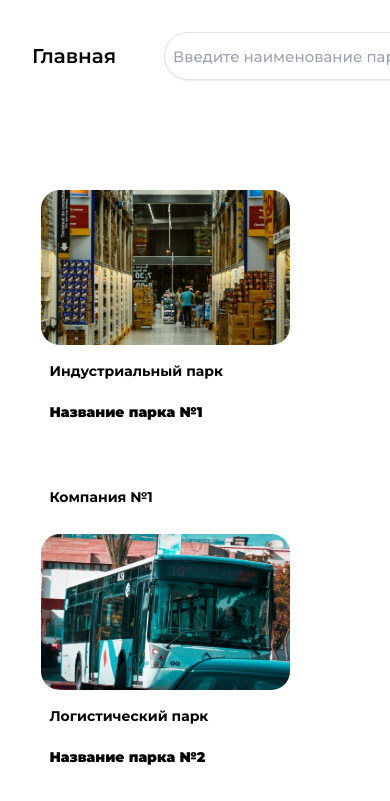
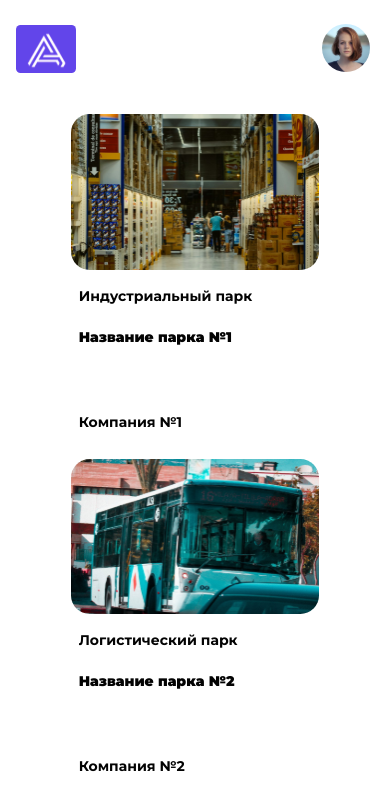
Before and after one commit to zhansvltan/logistickaz, a React (Vite) app: page /cabinet in a window 390 px wide. Shown: the top 801 px of the page. Built offline with nearby package versions, Linux system fonts and the light colour scheme; the HTML template or start-up script is replaced by a standard one.

Commit message:
some mobile adaptation

```diff
--- a/src/CabinetPage/Cabinet.jsx
+++ b/src/CabinetPage/Cabinet.jsx
@@ -1,8 +1,14 @@
+import React, { useState } from 'react'
 import { Link } from 'react-router-dom'
 
 import ParkCard from '../components/ParkCard.jsx'
 
 const CabinetPage = () => {
+  const [isSidebarOpen, setSidebarOpen] = useState(false)
+
+  const toggleSidebar = () => {
+    setSidebarOpen(!isSidebarOpen)
+  }
   const cardsData = [
     {
       imageSrc: 'assets/park1.svg',
@@ -25,71 +31,76 @@ const CabinetPage = () => {
   ]
 
   return (
-    <div className="flex overflow-hidden">
+    <div className="flex overflow-hidden mobile:justify-center laptop:justify-start">
       <div
         id="sidebar"
-        className="flex-col justify-around bg-[#f0f0f0] rounded-[24px] mobile:hidden laptop:block laptop:w-[200px] laptop:min-h-[100vh] text-[18px]"
+        className={`flex-col justify-around bg-[#f0f0f0] rounded-[24px] ${
+          isSidebarOpen
+            ? 'mobile:block mobile:absolute mobile:left-0 mobile:pt-[20%] mobile:w-[170px] mobile:h-[100%]'
+            : 'mobile:hidden'
+        } laptop:static laptop:block laptop:w-[200px] laptop:min-h-[100vh] text-[18px]`}
       >
         <div className="flex-col h-[88%]" id="top side">
-          <div className="pt-8  pl-8">
+          <div className="pt-8  mobile:pl-4 laptop:pl-8">
             <img
               src="/assets/logo.svg"
               alt="logo"
-              className="w-[105px] h-[85px] mb-10 "
+              className="w-[105px] h-[85px] mb-10 mobile:hidden laptop:block"
             />
           </div>
-          <div className="flex gap-4 mb-3  pl-8 items-center">
+          <div className="flex gap-4 mb-3  mobile:pl-4 laptop:pl-8 items-center">
             <img
               src="/assets/home.svg"
               alt="home"
-              className="h-[20px] w-[20px]"
+              className="mobile:h-[16px] mobile:w-[16px] laptop:h-[20px] laptop:w-[20px]"
             />
-            <span>
+            <span className="font-[600] text-[#030303] mobile:text-[12px] laptop:text-[18px]">
               <Link to="/">Главная</Link>
             </span>
           </div>
           <div
-            className="flex gap-4 mb-3 bg-white rounded-[24px] pl-8 h-[44px] items-center"
+            className="flex gap-4 mb-3 bg-white rounded-[24px] mobile:pl-4 laptop:pl-8 h-[44px] items-center"
             style={{ boxShadow: '0px 2px 10px rgba(3,3,3,0.1)' }}
           >
             <img
               src="/assets/search.svg"
               alt="home"
-              className="h-[20px] w-[20px]"
+              className="mobile:h-[16px] mobile:w-[16px] laptop:h-[20px] laptop:w-[20px]"
             />
-            <span>
+            <span className="font-[600] text-[#030303] mobile:text-[12px] laptop:text-[18px]">
               <Link to="/">Поиск</Link>
             </span>
           </div>
-          <div className="flex gap-4 mb-16  pl-8 items-center">
+          <div className="flex gap-4 mb-16  mobile:pl-4 laptop:pl-8 items-center">
             <img
               src="/assets/bookmark.svg"
               alt="home"
-              className="h-[20px] w-[20px]"
+              className="mobile:h-[16px] mobile:w-[16px] laptop:h-[20px] laptop:w-[20px]"
             />
-            <span>
+            <span className="font-[600] text-[#030303] mobile:text-[12px] laptop:text-[18px]">
               <Link to="/">Парки</Link>
             </span>
           </div>
-          <div className="flex gap-4  pl-8 items-center">
+          <div className="flex gap-4  mobile:pl-4 laptop:pl-8 items-center">
             <img
               src="/assets/plus.svg"
               alt="home"
-              className="h-[20px] w-[20px]"
+              className="mobile:h-[16px] mobile:w-[16px] laptop:h-[20px] laptop:w-[20px]"
             />
-            <span>
+            <span className="font-[600] text-[#030303] mobile:text-[12px] laptop:text-[18px]">
               <Link to="/">Добавить</Link>
             </span>
           </div>
         </div>
-        <div className="flex-col  pl-8 " id="bottom side">
+
+        <div className="flex-col mobile:pl-4 laptop:pl-8 " id="bottom side">
           <div className="flex gap-4 mb-6 items-center">
             <img
               src="/assets/settings.svg"
               alt="home"
-              className="h-[20px] w-[20px]"
+              className="mobile:h-[16px] mobile:w-[16px] laptop:h-[20px] laptop:w-[20px]"
             />
-            <span>
+            <span className="font-[600] text-[#030303] mobile:text-[12px] laptop:text-[18px]">
               <Link to="/">Настройки</Link>
             </span>
           </div>
@@ -97,21 +108,34 @@ const CabinetPage = () => {
             <img
               src="/assets/logout.svg"
               alt="home"
-              className="h-[20px] w-[20px]"
+              className="mobile:h-[16px] mobile:w-[16px] laptop:h-[20px] laptop:w-[20px]"
             />
-            <span>
+            <span className="font-[600] text-[#030303] mobile:text-[12px] laptop:text-[18px]">
               <Link to="/">Выйти</Link>
             </span>
           </div>
         </div>
       </div>
-      <div className="flex flex-col  gap-[13vh] w-[85%]">
-        <div className="flex gap-[27vw] items-center pt-8 px-8 ">
-          <p className="text-[20px] text-[#030303] font-[600] leading-[32px] w-[10%]">
+      <div className="flex flex-col mobile:gap-[5vh] laptop:gap-[13vh] w-[85%]">
+        <div className="flex gap-[27vw] items-center laptop:pt-8 laptop:px-8">
+          <button
+            onClick={toggleSidebar}
+            className="mobile:absolute mobile:z-10 mobile:top-0 mobile:left-0 mobile:mobile:pl-4 laptop:pl-8 mobile:pt-6 mobile:block laptop:hidden"
+          >
+            <img
+              src="/assets/logo.svg"
+              alt="logo"
+              className="mobile:w-[60px] mobile:h-[50px] laptop:w-[105px] laptop:h-[85px] mb-10 "
+            />
+          </button>
+          <p className="text-[20px] text-[#030303] font-[600] leading-[32px] w-[10%] mobile:hidden laptop:block">
             Главная
           </p>
-          <div className="flex gap-10 items-center">
-            <div id="search" className="flex gap-4 items-center">
+          <div className="flex laptop:gap-10 items-center">
+            <div
+              id="search"
+              className="mobile:hidden laptop:block laptop:flex gap-4 items-center "
+            >
               <input
                 type="text"
                 placeholder="Введите наименование парка"
@@ -136,25 +160,29 @@ const CabinetPage = () => {
               <img
                 src="/assets/message.svg"
                 alt=""
-                className="w-[20px] h-[20px]"
+                className="w-[20px] h-[20px] mobile:hidden laptop:block"
               />
               <img
                 src="/assets/notify.svg"
-                className="w-[12px] h-[12px] absolute top-0 right-[-1px]"
+                className="w-[12px] h-[12px] absolute top-0 right-[-1px] mobile:hidden laptop:block"
               />
             </div>
             <div className="relative">
               <img
                 src="/assets/bell.svg"
                 alt=""
-                className="w-[20px] h-[20px]"
+                className="w-[20px] h-[20px] mobile:hidden laptop:block"
               />
               <img
                 src="/assets/notify.svg"
-                className="w-[12px] h-[12px] absolute top-0 right-[-1px]"
+                className="w-[12px] h-[12px] absolute top-0 right-[-1px] mobile:hidden laptop:block"
               />
             </div>
-            <img src="/assets/Image.svg" alt="" className="w-[48px] h-[48px]" />
+            <img
+              src="/assets/Image.svg"
+              alt=""
+              className="w-[48px] h-[48px] mobile:ml-[75vw] mobile:mt-6 laptop:ml-0 laptop:mt-0"
+            />
           </div>
         </div>
         <div
```
